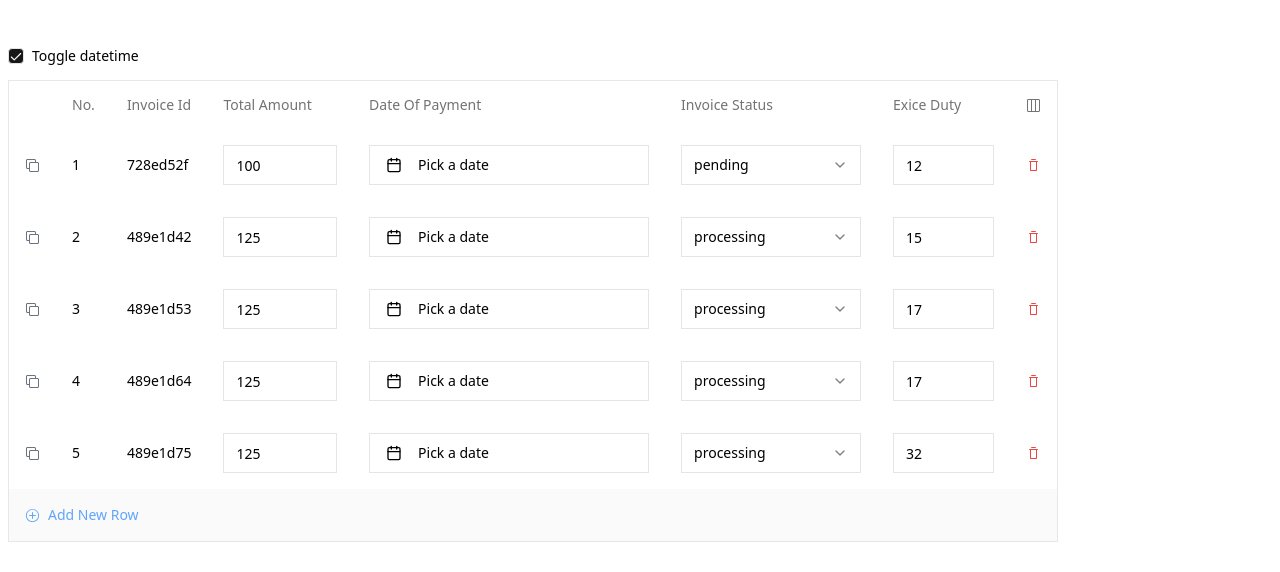
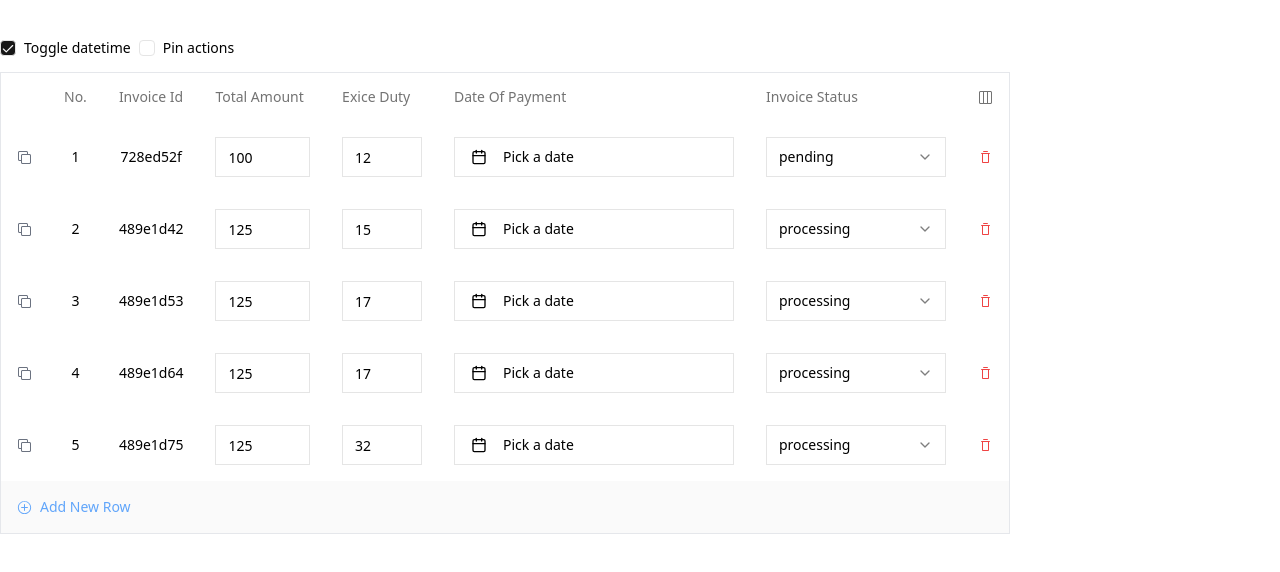
Before and after one commit to Gvin0/table_demo, a React (Vite) app: page / in a window 1280 px wide. Shown: the top 572 px of the page. Built offline with nearby package versions, Linux system fonts and the light colour scheme.

Commit message:
add resize and pinning feature

```diff
--- a/src/App.tsx
+++ b/src/App.tsx
@@ -175,7 +175,7 @@ const columns = [
     meta: {
       type: 'text',
     },
-    size: 100,
+    size: 150,
   }),
   columnHelper.accessor('amount', {
     header: 'Total Amount',
@@ -185,6 +185,14 @@ const columns = [
     },
     size: 150,
   }),
+  columnHelper.accessor('exice', {
+    header: 'Exice Duty',
+    cell: (info) => <CustomTableCell {...info} />,
+    meta: {
+      type: 'number',
+    },
+    minSize: 180,
+  }),
   columnHelper.accessor('datetime', {
     header: 'Date Of Payment',
     cell: (info) => <CustomTableCell {...info} />,
@@ -193,6 +201,7 @@ const columns = [
     },
     size: 200,
   }),
+
   columnHelper.accessor('status', {
     header: 'Invoice Status',
     cell: (info) => <CustomTableCell {...info} />,
@@ -205,15 +214,7 @@ const columns = [
         { value: 'failed', label: 'failef' },
       ],
     },
-    size: 150,
-  }),
-  columnHelper.accessor('exice', {
-    header: 'Exice Duty',
-    cell: (info) => <CustomTableCell {...info} />,
-    meta: {
-      type: 'number',
-    },
-    size: 150,
+    size: 180,
   }),
   {
     id: 'actions',
@@ -222,8 +223,10 @@ const columns = [
 
       return (
         <LayoutIcon
-          className={`cursor-pointer ${
-            isDisabled ? 'opacity-50 cursor-not-allowed' : ''
+          className={`${
+            isDisabled
+              ? 'opacity-25 cursor-not-allowed'
+              : 'opacity-100 cursor-pointer'
           }`}
           onClick={() => {
             if (!isDisabled) {
@@ -233,7 +236,8 @@ const columns = [
         />
       );
     },
-    enableHiding: false,
+    size: 100,
+    enableHiding: true,
     cell: ({ row, table }) => {
       return table.getRowModel().rows.length > 1 ? (
         <TrashIcon
--- a/src/data-table.tsx
+++ b/src/data-table.tsx
@@ -1,4 +1,4 @@
-import { useState } from 'react';
+import { useState, CSSProperties } from 'react';
 import { Payment } from './App';
 import {
   ColumnDef,
@@ -6,6 +6,7 @@ import {
   getCoreRowModel,
   useReactTable,
   CellContext,
+  Column,
 } from '@tanstack/react-table';
 
 import {
@@ -43,6 +44,34 @@ interface DataTableProps<TData extends Payment, TValue> {
   data: TData[];
 }
 
+const getCommonPinningStyles = (
+  column: Column<Payment>,
+  isCell: boolean
+): CSSProperties => {
+  const isPinned = column.getIsPinned();
+  const isLastLeftPinnedColumn =
+    isPinned === 'left' && column.getIsLastColumn('left');
+  const isFirstRightPinnedColumn =
+    isPinned === 'right' && column.getIsFirstColumn('right');
+
+  return {
+    boxShadow: isLastLeftPinnedColumn
+      ? '-4px 0 4px -4px gray inset'
+      : isFirstRightPinnedColumn
+      ? '4px 0 4px -4px gray inset'
+      : undefined,
+    left: isPinned === 'left' ? `${column.getStart('left')}px` : undefined,
+    right: isPinned === 'right' ? `${column.getAfter('right')}px` : undefined,
+    opacity: isPinned && isCell ? 0.95 : 1,
+    backgroundColor: isPinned && isCell ? 'bg-transparent	' : 'white',
+    // opacity: 1,
+    // backgroundColor: 'white',
+    position: isPinned ? 'sticky' : 'relative',
+    width: column.getSize(),
+    zIndex: isPinned ? 1 : 0,
+  };
+};
+
 export function DataTable<TData extends Payment, TValue>({
   columns: defaultColumns,
   data: defaultData,
@@ -53,6 +82,7 @@ export function DataTable<TData extends Payment, TValue>({
     id: 'row-number',
     header: 'No.',
     cell: (info) => info.row.index + 1,
+    size: 50,
   };
 
   const [columns, setColumns] = useState<ColumnDef<TData, TValue>[]>(() => [
@@ -170,8 +200,9 @@ export function DataTable<TData extends Payment, TValue>({
                       onMouseLeave={() => handleMouseLeave()}
                     >
                       <span>{columnName}</span>
+                      <div className='flex space-x-1 ml-2 opacity-100 transition-opacity duration-300 min-w-12'>
                         {table.getState().hoveredColumnId === columnId && (
-                        <div className='flex space-x-1 ml-2 opacity-100 transition-opacity duration-300'>
+                          <>
                             <Pencil1Icon
                               className='cursor-pointer text-blue-500 hover:text-blue-700'
                               onClick={() => editColumn(columnId)}
@@ -180,8 +211,9 @@ export function DataTable<TData extends Payment, TValue>({
                               onClick={() => deleteColumn(columnId)}
                               className='cursor-pointer text-red-500 hover:text-red-700'
                             />
+                          </>
+                        )}
                       </div>
-                      )}
                     </div>
                   ),
                 } as ColumnDef<TData, TValue>)
@@ -205,6 +237,7 @@ export function DataTable<TData extends Payment, TValue>({
               type={'text'}
               className='border rounded p-2 w-full autofocus'
               placeholder='Enter column name'
+              style={{ width: 200 }}
             />
           ),
           cell: (info: CellContext<Payment, unknown>) => (
@@ -214,7 +247,7 @@ export function DataTable<TData extends Payment, TValue>({
             type: 'text',
             isCustomColumn: true,
           },
-          size: 180,
+          size: 200,
         } as unknown as ColumnDef<TData, TValue>;
         setColumns((prevColumn) => {
           const newColumns = [...prevColumn];
@@ -291,7 +324,7 @@ export function DataTable<TData extends Payment, TValue>({
   });
 
   return (
-    <div className='p-2'>
+    <>
       <div className='flex items-center space-x-2'>
         <>
           <Checkbox
@@ -309,6 +342,24 @@ export function DataTable<TData extends Payment, TValue>({
             Toggle datetime
           </label>
         </>
+        <>
+          <Checkbox
+            id='actions'
+            className='rounded'
+            checked={table.getColumn('actions')!.getIsPinned() === 'right'}
+            onCheckedChange={(checked) =>
+              checked
+                ? table.getColumn('actions')!.pin('right')
+                : table.getColumn('actions')!.pin(false)
+            }
+          />
+          <label
+            htmlFor='datetime'
+            className='text-sm font-medium leading-none peer-disabled:cursor-not-allowed peer-disabled:opacity-70'
+          >
+            Pin actions
+          </label>
+        </>
       </div>
 
       <div className='h-4' />
@@ -323,8 +374,23 @@ export function DataTable<TData extends Payment, TValue>({
             <TableRow key={headerGroup.id}>
               <TableHead></TableHead>
               {headerGroup.headers.map((header) => {
+                const { column } = header;
                 return (
-                  <TableHead key={header.id} className='relative'>
+                  <TableHead
+                    key={header.id}
+                    colSpan={header.colSpan}
+                    className='relative'
+                    style={
+                      column.getIsPinned()
+                        ? {
+                            ...getCommonPinningStyles(
+                              column as unknown as Column<Payment, unknown>,
+                              false
+                            ),
+                          }
+                        : {}
+                    }
+                  >
                     {header.isPlaceholder
                       ? null
                       : flexRender(
@@ -379,11 +445,30 @@ export function DataTable<TData extends Payment, TValue>({
                     onClick={() => table.options.meta?.cloneRow(row.original)}
                   />
                 </TableCell>
-                {row.getVisibleCells().map((cell, index) => (
-                  <TableCell key={`${row.id}_${cell.column.id}_${index}`}>
-                    {flexRender(cell.column.columnDef.cell, cell.getContext())}
+                {row.getVisibleCells().map((cell, index) => {
+                  const { column } = cell;
+                  return (
+                    <TableCell
+                      className='text-center min-w'
+                      style={
+                        column.getIsPinned()
+                          ? {
+                              ...getCommonPinningStyles(
+                                column as unknown as Column<Payment, unknown>,
+                                true
+                              ),
+                            }
+                          : {}
+                      }
+                      key={`${row.id}_${cell.column.id}_${index}`}
+                    >
+                      {flexRender(
+                        cell.column.columnDef.cell,
+                        cell.getContext()
+                      )}
                     </TableCell>
-                ))}
+                  );
+                })}
               </TableRow>
             ))
           ) : (
@@ -409,6 +494,6 @@ export function DataTable<TData extends Payment, TValue>({
           </TableRow>
         </TableFooter>
       </Table>
-    </div>
+    </>
   );
 }
```
Lines whose indentation alone changed are shown as unchanged.
